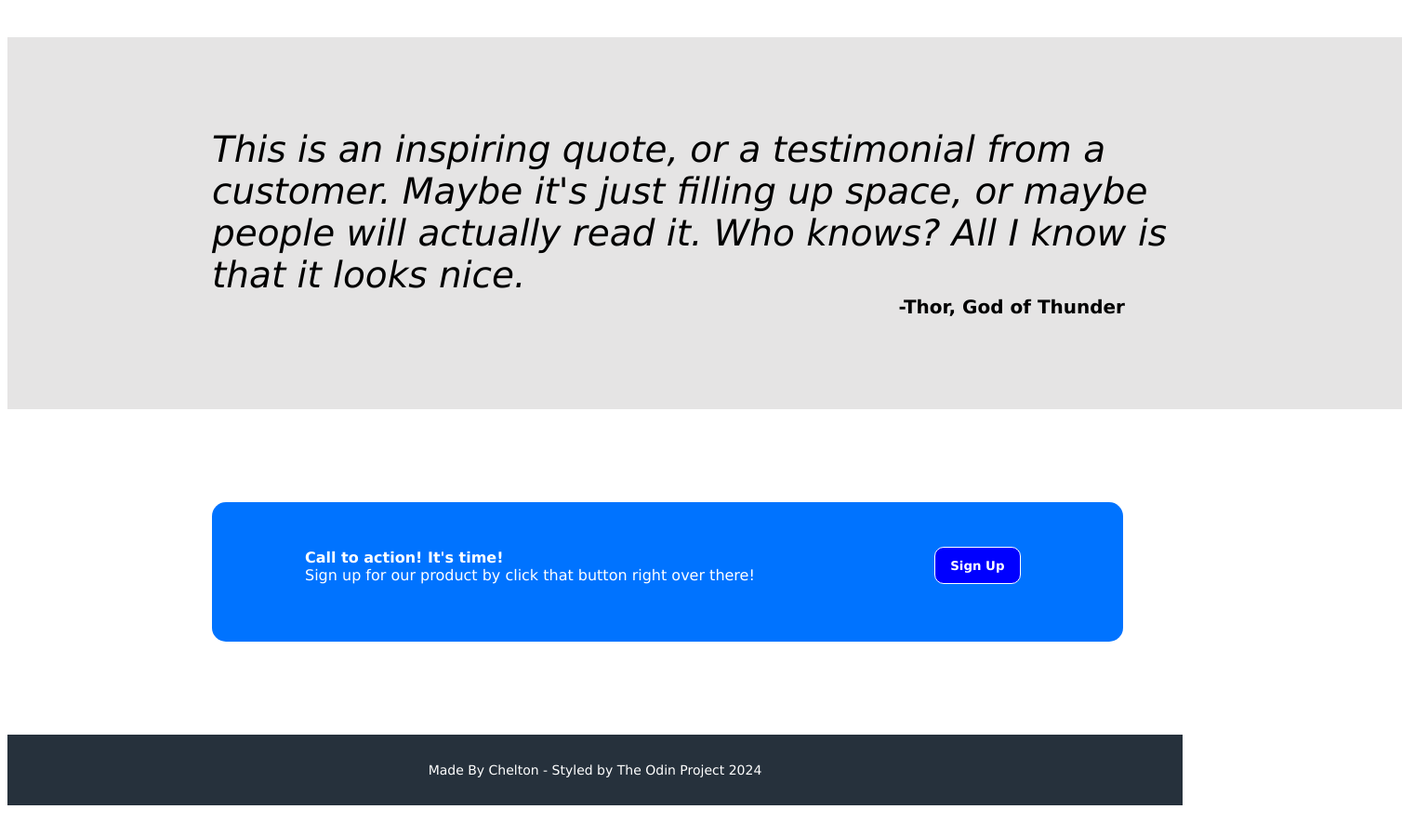
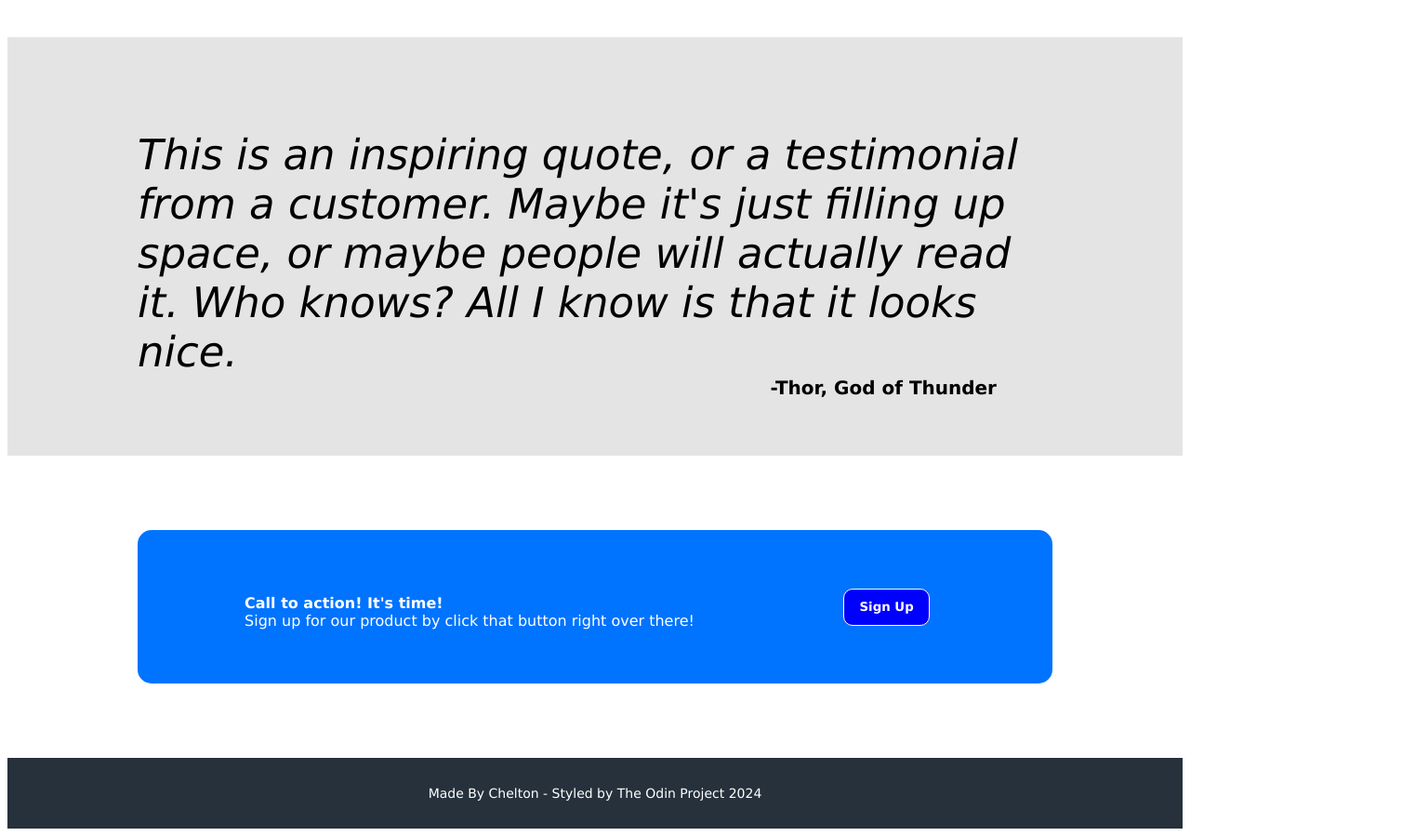
Before and after one commit to cheltonb/project_landing_page, a plain HTML site: page index.html in a window 1280 px wide. Shown: the part 840-1739 px from the top of the page at 93% size, 1508 px wide, since content can reach past the window. Before the commit the page ends 1714 px from the top, so only its background shows below. Drawn offline with Linux system fonts and the light colour scheme.

Commit message:
Address device formatting issues

```diff
--- a/index.html
+++ b/index.html
@@ -49,9 +49,9 @@
       <div class='cta-item'>
         <div class='cta-text'>Call to action! It's time!</div>
         <div class='cta-subtext'>Sign up for our product by click that button right over there!</div>
-    <div class='sign-up'>
-      <button>Sign Up</button>
       </div>
+      <div class='sign-up'>
+       <button>Sign Up</button>
       </div>
     </div>
   </div>
--- a/styles.css
+++ b/styles.css
@@ -76,17 +76,14 @@ button {
 }
 .img-placeholder {
     height: 275px;
-    width: 800px;
     display: flex;
     justify-content: flex-end;
     padding-top: 20px;
     padding-bottom: 20px;
-    padding-left: 100px;
-    padding-right: 110px;
+
 }
 
 .img-txt {
-    width: 500px;
     text-align: center;
     background-color: rgb(104, 112, 116);
     border-color: solid rgb(104, 112, 116);
@@ -142,72 +139,54 @@ button {
     height: 66px;
 }
 .quote {
-    height: 400px;
-    width: 1500px;
-    padding-top: 100px;
-    padding-bottom: 100px;
-    padding-left: 220px;
-    padding-right: 220px;
+    height: 450px;
     background-color: rgb(229, 228, 228);
-    display: flex;
-    flex-direction: column;
-    justify-content: center;
 }
 .quote-text {
     text-align: left;
-    font-size: 39px;
+    font-size: 45px;
     font-weight: lighter;
     font-style: italic;
+    padding-top:  100px;
+    margin-left: 140px;
+    margin-right: 140px;
 }
 
 .quote-author {
     font-size: 20px;
     font-weight: bold;
-    width: 250px;
     display: flex;
     justify-content: flex-end;
-    margin-left: 732px;
+    margin-right: 200px;
 }
 .call-to-action {
-    height: 350px;
-    padding-top: 100px;
-    padding-bottom: 100px;
-    padding-left: 220px;
-    padding-right: 220px;
+    height: 165px;
     background-color: rgb(255, 255, 255);
     display: flex;
     flex-direction: row;
+    justify-content: center;
+    background-color:  rgb(0, 115, 255);
+    margin-left: 140px;
+    margin-right: 140px;
+    margin-top: 80px;
+    margin-bottom: 80px;
+    color: white;
+    border-radius: 15px;
+    gap: 150px;
 }
 .cta-item {
-    background-color:  rgb(0, 115, 255);
-    color: white;
-    border-radius: 15px;
-    display: flex;
-    flex-direction: column;
     text-align: left;
-    padding-left: 100px;
-    padding-right: 100px;
-    padding-top: 50px;
+    padding-top: 69px;
 }
-
-
-.cta-text {
-    width: 300px;
+   .cta-text {
     font-weight: bold;
-}
-
-.cta-subtext {
-    width: 500px;
 }
 
 .sign-up {
     font-size: 20px;
     font-weight: bold;
     width: 120px;
-    display: flex;
-    justify-content: flex-end;
-    margin-left: 660px;
-    margin-top: -50px;
+    align-self: center;
 }
 
 .footer {
```
